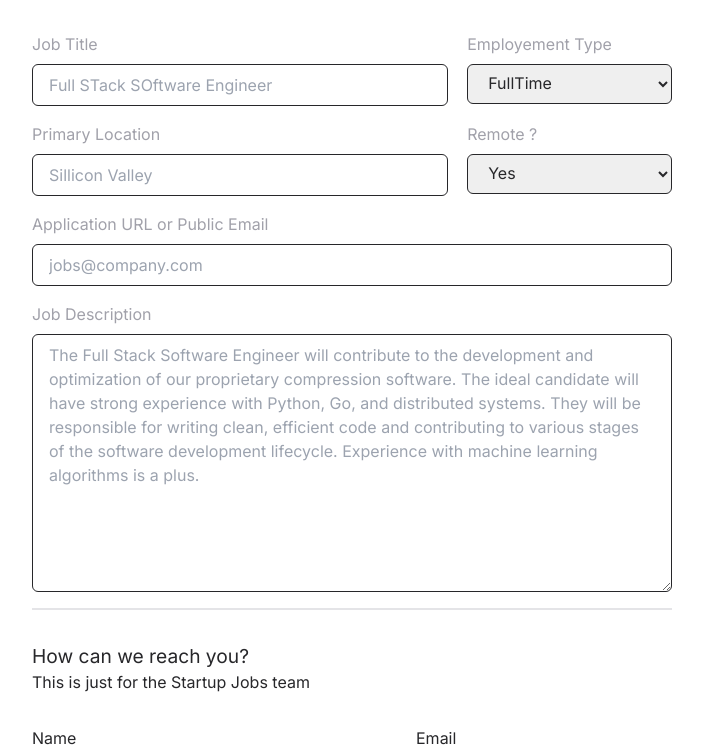
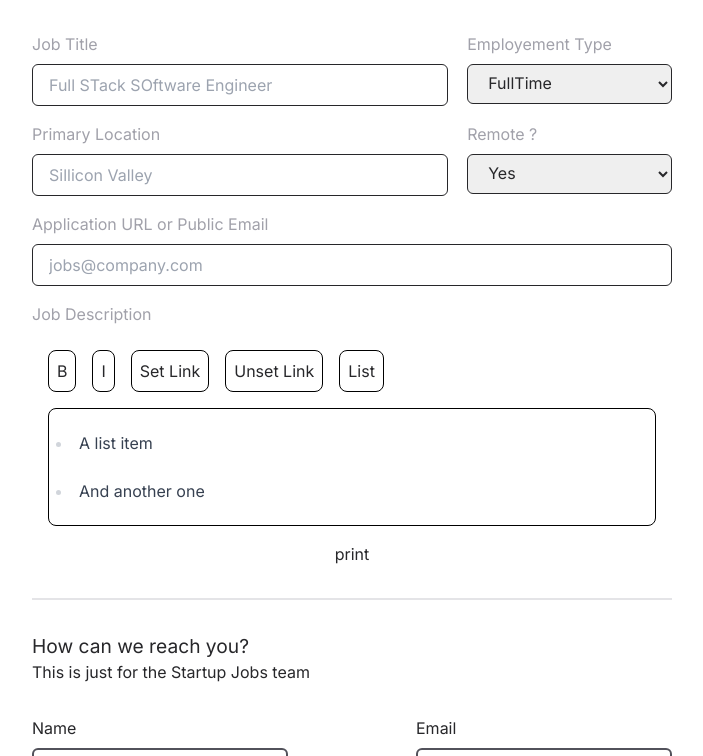
Before and after one commit to jobfinder456/Frontend, a Next.js app: page /postjob in a window 1280 px wide. Shown: the part 500-1256 px from the top of the page, without its empty margins (288-991 px from the left). Built offline with nearby package versions, Linux system fonts and the light colour scheme.

Commit message:
implemented rich text editor to forms

```diff
--- a/src/app/globals.css
+++ b/src/app/globals.css
@@ -11,3 +11,13 @@
         @apply border-[1.2px] rounded-md px-[1rem] py-[0.5rem] border-zinc-800 text-zinc-800 font-normal;
     }
   }
+
+/* Add this CSS to your stylesheets */
+ul {
+  list-style-type: disc; /* or circle or square */
+}
+
+/* Optionally, you can style the list items */
+li {
+  margin-bottom: 0.5rem; /* Adjust as needed */
+}
--- a/src/app/job/[id]/page.jsx
+++ b/src/app/job/[id]/page.jsx
@@ -11,8 +11,9 @@ function page() {
       try {
         const id = window.location.href.split("/")[4]
         const response = await axios.get(`${process.env.NEXT_PUBLIC_BACK_URL}/api/v1/job/${id}`)
-        setDetails(response.data.result.rows[0])
-        console.log(response.data.result.rows[0])
+        console.log(response.data.result[0])
+        setDetails(response.data.result[0])
+
       } catch (error) {
         console.log(error)
       }
@@ -45,7 +46,9 @@ function page() {
                    <h3 className='text-[1.5rem] text-zinc-500'>{details.company_name} is hiring for </h3>
                    <h1 className='text-[2rem] font-bold'>{details.job_title}</h1>
                    <h3 className='text-[1rem]'>{details.work_loc} <span className='text-[0.8rem] pl-[1rem]'>{details.remote ? "Remote" : null}</span></h3>
-                   <p className='mt-[1rem]'>{details.description}</p>
+                   {details.description && (
+            <p className='mt-[1rem]' dangerouslySetInnerHTML={{ __html: details.description }} />
+          )}
              </div>
 
              <div className='w-[100%] md:w-[28%] flex flex-col gap-[1rem]'>
--- a/src/app/search/page.jsx
+++ b/src/app/search/page.jsx
@@ -41,7 +41,7 @@ export default function Page() {
 
   const handleLocationChange = value => {
     setLoc(value);
-    etPage(1)
+    setPage(1)
     setSearchChanged(true);
   };
 
--- a/src/app/test/page.jsx
+++ b/src/app/test/page.jsx
@@ -1,12 +1,24 @@
 "use client"
 import Tiptap from '@/components/Tiptap'
-import React from 'react'
+import React, { useEffect, useState } from 'react'
 
 function page() {
+
+  const [desc, setDesc] = useState("")
+
+  useEffect(() => {
+    console.log(desc)
+  },[desc])
+
+  function onPrint() {
+    console.log(desc)
+  }
+
   return (
     <div>
 
-        <Tiptap />
+        <Tiptap setDesc={setDesc} />
+        <button onClick={onPrint}>print in parent</button>
 
     </div>
   )
--- a/src/components/Form.jsx
+++ b/src/components/Form.jsx
@@ -1,4 +1,5 @@
 import React from 'react'
+import Tiptap from './Tiptap';
 
 function Form({onSubmit, setJobDetails, jobDetails, isEdit}) {
 
@@ -6,6 +7,10 @@ function Form({onSubmit, setJobDetails, jobDetails, isEdit}) {
         const file = e.target.files[0]; // Get the first file
         setJobDetails(prevState => ({ ...prevState, image: file }));
       };
+
+      const handleDescriptionChange = (content) => {
+        setJobDetails(prevState => ({ ...prevState, description: content }));
+    };
 
   return (
     <div>
@@ -106,12 +111,7 @@ function Form({onSubmit, setJobDetails, jobDetails, isEdit}) {
 
             <div className='flex flex-col w-[100%] gap-[0.5rem]'>
                 <label htmlFor="jobDesc" className='form-label'>Job Description</label>
-                <textarea id="jobDesc" cols="30" rows="10"
-                          value={jobDetails.description}
-                          onChange={(e) => setJobDetails(prevState => ({ ...prevState, description: e.target.value }))}
-                          className='w-[100%] form-inp'
-                          placeholder='The Full Stack Software Engineer will contribute to the development and optimization of our proprietary compression software. The ideal candidate will have strong experience with Python, Go, and distributed systems. They will be responsible for writing clean, efficient code and contributing to various stages of the software development lifecycle. Experience with machine learning algorithms is a plus.'
-                ></textarea>
+                <Tiptap setDesc={handleDescriptionChange} />
             </div>
 
             <hr className='border-[1px] border-zinc-200 w-[100%]' />
--- a/src/components/Tiptap.jsx
+++ b/src/components/Tiptap.jsx
@@ -16,7 +16,7 @@ import React, {useCallback} from 'react'
 import { cn } from "@/lib/utils"
 import classNames from 'classnames'
 
-const Tiptap = () => {
+const Tiptap = ({setDesc}) => {
   const editor = useEditor({
     editorProps: {
       attributes: {
@@ -48,6 +48,9 @@ const Tiptap = () => {
     <li>And another one</li>
   </ul>
       `,
+      onUpdate({ editor }) {
+        setDesc(editor.getHTML());
+      },
   })
 
   const setLink = useCallback(() => {
@@ -86,67 +89,56 @@ const Tiptap = () => {
     console.log('Typed content:', content);
   };
 
+
+
   return (
     <div className='flex flex-col gap-[1rem] p-[1rem]'>
+
+      <div className='flex items-center justify-start gap-[1rem]'>
+
+
       {/* Bold */}
       <button
         onClick={() => editor.chain().focus().toggleBold().run()}
-        className={editor.isActive('bold') ? 'is-active' : ''}
+        className={`${editor.isActive('bold') ? 'is-active' : ''} border border-black p-[0.5rem] rounded-[8px]`}
       >
-        toggleBold
+        B
       </button>
 
       {/* Italic */}
       <button
         onClick={() => editor.chain().focus().toggleItalic().run()}
-        className={editor.isActive('italic') ? 'is-active' : ''}
+        className={`${editor.isActive('italic') ? 'is-active' : ''} border border-black p-[0.5rem] rounded-[8px]`}
       >
-        toggleItalic
-      </button>
-
-      {/* Heading */}
-
-      <button
-        onClick={() => editor.chain().focus().toggleHeading({ level: 1 }).run()}
-        className={editor.isActive('heading', { level: 1 }) ? 'is-active' : ''}
-      >
-        H1
-      </button>
-      <button
-        onClick={() => editor.chain().focus().toggleHeading({ level: 2 }).run()}
-        className={editor.isActive('heading', { level: 2 }) ? 'is-active' : ''}
-      >
-        H2
-      </button>
-      <button
-        onClick={() => editor.chain().focus().toggleHeading({ level: 3 }).run()}
-        className={editor.isActive('heading', { level: 3 }) ? 'is-active' : ''}
-      >
-        H3
+        I
       </button>
 
       {/* Link */}
 
-      <button onClick={setLink} className={editor.isActive('link') ? 'is-active' : ''}>
-        setLink
+      <button onClick={setLink} className={`${editor.isActive('link') ? 'is-active' : ''} border border-black p-[0.5rem] rounded-[8px]`}>
+        Set Link
       </button>
+
       <button
+        className='border border-black p-[0.5rem] rounded-[8px]'
         onClick={() => editor.chain().focus().unsetLink().run()}
         disabled={!editor.isActive('link')}
       >
-        unsetLink
+        Unset Link
       </button>
 
       {/* List */}
 
       <button
         onClick={() => editor.chain().focus().toggleBulletList().run()}
-        className={editor.isActive('bulletList') ? 'is-active' : ''}
+        className={`${editor.isActive('bulletList') ? 'is-active' : ''} border border-black p-[0.5rem] rounded-[8px]`}
       >
-        toggleBulletList
+        List
       </button>
 
-      <EditorContent editor={editor} />
+      </div>
+
+      <EditorContent editor={editor} className='border border-black px-[0.5rem] rounded-[8px]' />
 
       <button onClick={printContent}>print</button>
     </div>
```
